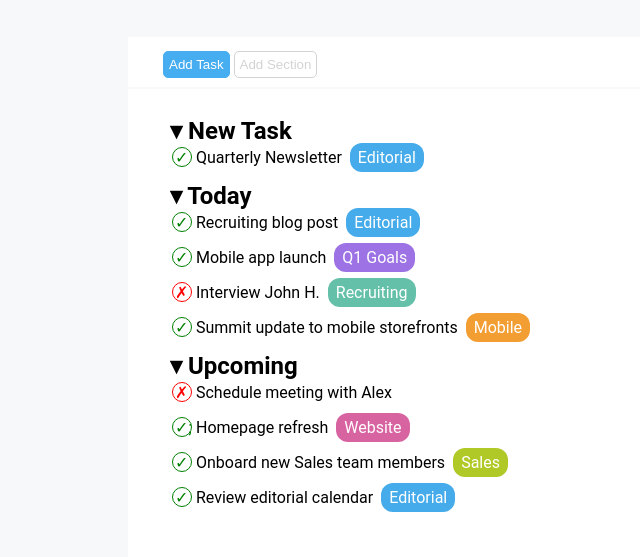
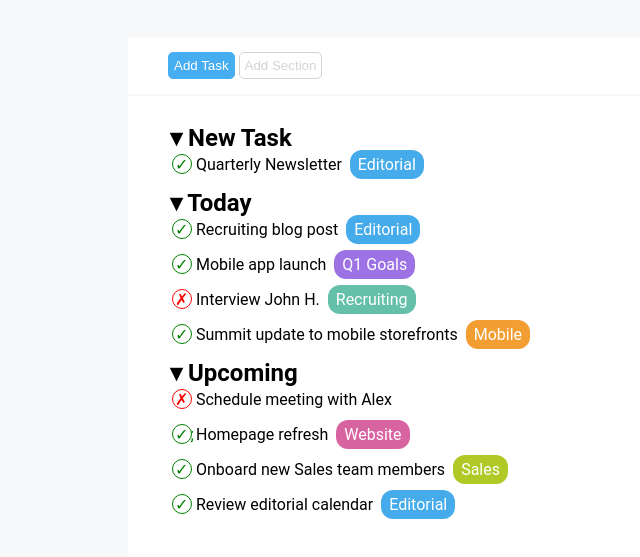
Before and after one commit to gluke0/html-css-toboolist, a plain HTML site: page index.html in a window 1280 px wide. Shown: the part 83-640 px from the top of the page, without its empty margins (0-640 px from the left). Drawn offline with Linux system fonts and the light colour scheme.

Commit message:
ritocchi finali

```diff
--- a/assets/css/style.css
+++ b/assets/css/style.css
@@ -42,34 +42,33 @@ header{
 /* bottoni */
 .container1{
     width: 80%;
-    height: 50px;
     margin: auto;
     margin-top: 40px;
     background-color: white;
-    padding: 14px 0 0 35px;
+    padding: 15px 0 15px 40px;
     margin-bottom: 2px;
+}
+
+button{
+    padding: 5px;
+    border-radius: 5px;
 }
 
 #button1{
     background-color: rgb(71, 173, 241);
     color: white;
-    padding: 5px;
     border: 1px solid rgb(71, 173, 241);
-    border-radius: 5px;
 }
 
 #button2{
     background-color: white;
     color: lightgray;
-    padding: 5px;
     border: 1px solid lightgray;
-    border-radius: 5px;
 }
 
 /* liste */
 .container2{
     width: 80%;
-    height: 800px;
     margin: auto;
     background-color: white;
 }
@@ -80,7 +79,7 @@ h2{
 }
 
 .lists{
-    padding: 28px 0 0 28px;
+    padding: 28px;
 }
 
 ul li{
@@ -107,77 +106,55 @@ ul li{
     color: red;
 }
 
-.checked{
+.checked::before{
+    content: "\2713";
     padding: 2px;
     line-height: 20px;
     color: green;
 }
 
-.unchecked{
+.unchecked::before{
+    content: "\2717";
     padding: 2px;
     line-height: 20px;
     color: red;
 }
 
-.checked::before{
-    content: "\2713";
+/* etichette */
+.etichette::after{
+    border-radius: 12px;
+    padding: 5px 8px;
+    margin-left: 8px;
+    color: white;
 }
 
-.unchecked::before{
-    content: "\2717";
-}
-
-/* etichette */
 .blue::after{
     content: 'Editorial';
     color: white;
     background-color: rgb(69, 171, 234);
-    border-radius: 12px;
-    padding: 5px 8px;
-    margin-left: 8px;
 }
 
 .purple::after{
     content: 'Q1 Goals';
-    color: white;
     background-color: rgb(156, 114, 228);
-    border-radius: 12px;
-    padding: 5px 8px;
-    margin: 8px;
 }
 
 .almostgreen::after{
     content: 'Recruiting';
-    color: white;
     background-color: rgb(100, 192, 169);
-    border-radius: 12px;
-    padding: 5px 8px;
-    margin: 8px;
 }
 
 .orange::after{
     content: 'Mobile';
-    color: white;
     background-color: rgb(242, 158, 51);
-    border-radius: 12px;
-    padding: 5px 8px;
-    margin: 8px;
 }
 
 .pink::after{
     content: 'Website';
-    color: white;
     background-color: rgb(216, 99, 161);
-    border-radius: 12px;
-    padding: 5px 8px;
-    margin: 8px;
 }
 
 .green::after{
     content: 'Sales';
-    color: white;
     background-color: rgb(176, 201, 38);
-    border-radius: 12px;
-    padding: 5px 8px;
-    margin: 8px;
 }
--- a/index.html
+++ b/index.html
@@ -21,14 +21,12 @@
     <!-- centro -->
     <main>
         <!-- bottoni -->
-        <nav>
-            <div class="container1">
-                <div class="buttons">
-                    <button id="button1" type="button" name="button">Add Task</button>
-                    <button id="button2" type="button" name="button">Add Section</button>
-                </div>
+         <div class="container1">
+             <div class="buttons">
+                <button id="button1" type="button" name="button">Add Task</button>
+                <button id="button2" type="button" name="button">Add Section</button>
             </div>
-        </nav>
+        </div>
 
         <div class="container2">
            <div class="lists">
@@ -36,7 +34,7 @@
                 <section>
                     <h2>&blacktriangledown; New Task</h2>
                     <ul>
-                        <li class="blue">
+                        <li class="etichette blue">
                             <div class="symbol1">
                                 <span class="checked"></span>
                             </div>
@@ -48,22 +46,22 @@
                 <section>
                     <h2>&blacktriangledown; Today</h2>
                     <ul>
-                        <li class="blue">
+                        <li class="etichette blue">
                             <div class="symbol1">
                                 <span class="checked"></span>
                             </div>
                         Recruiting blog post</li>
-                        <li class="purple">
+                        <li class="etichette purple">
                             <div class="symbol1">
                                 <span class="checked"></span>
                             </div>
                         Mobile app launch</li>
-                        <li class="almostgreen">
+                        <li class="etichette almostgreen">
                             <div class="symbol2">
                                 <span class="unchecked"></span>
                               </div>
                             Interview John H.</li>
-                        <li class="orange">
+                        <li class="etichette orange">
                             <div class="symbol1">
                                 <span class="checked"></span>
                             </div>
@@ -80,17 +78,17 @@
                                 <span class="unchecked"></span>
                               </div>
                             Schedule meeting with Alex</li>
-                        <li class="pink">
+                        <li class="etichette pink">
                             <div class="symbol1">
                                 <span class="checked">;</span>
                             </div>
                         Homepage refresh</li>
-                        <li class="green">
+                        <li class="etichette green">
                             <div class="symbol1">
                                 <span class="checked"></span>
                             </div>
                         Onboard new Sales team members</li>
-                        <li class="blue">
+                        <li class="etichette blue">
                             <div class="symbol1">
                                 <span class="checked"></span>
                             </div>
```
